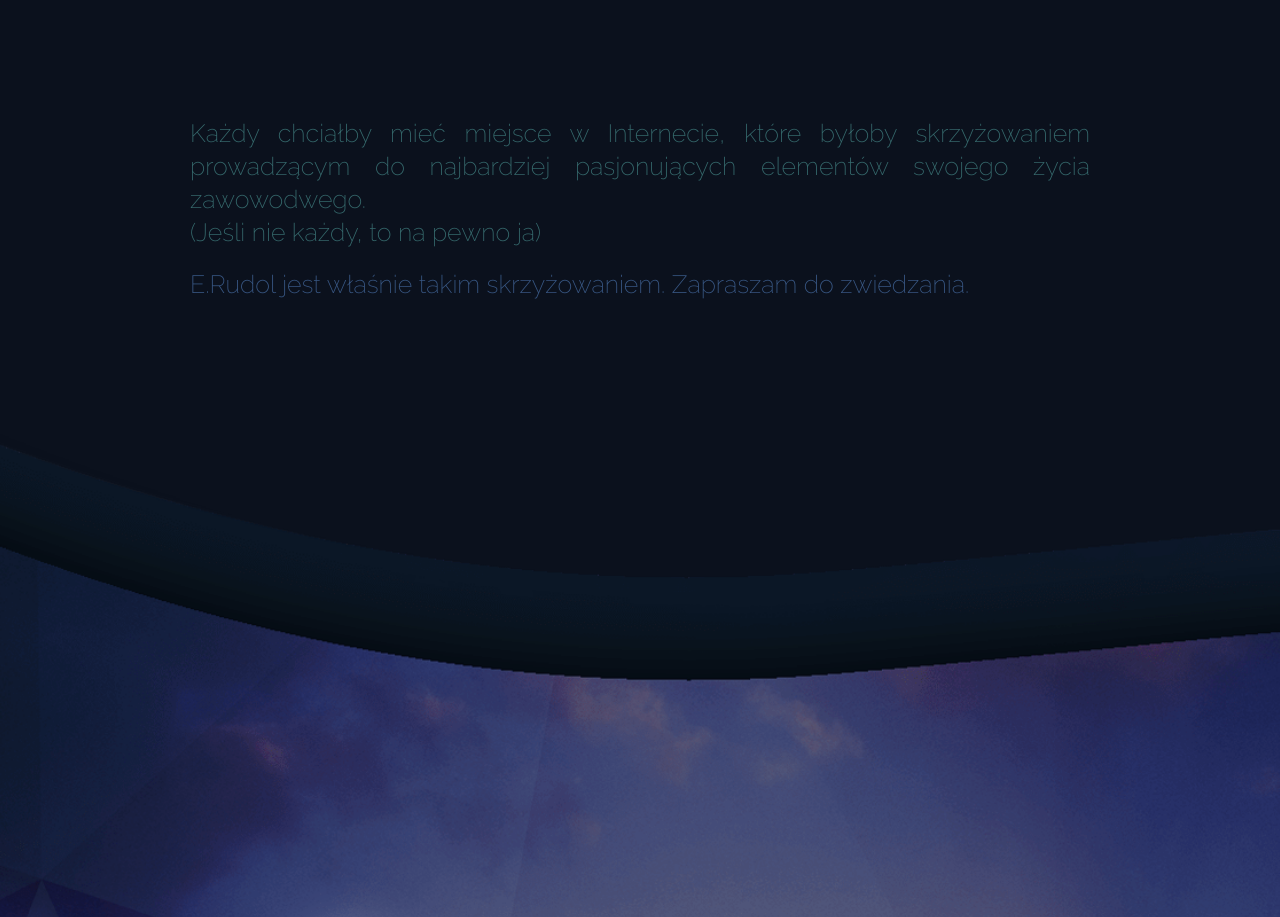
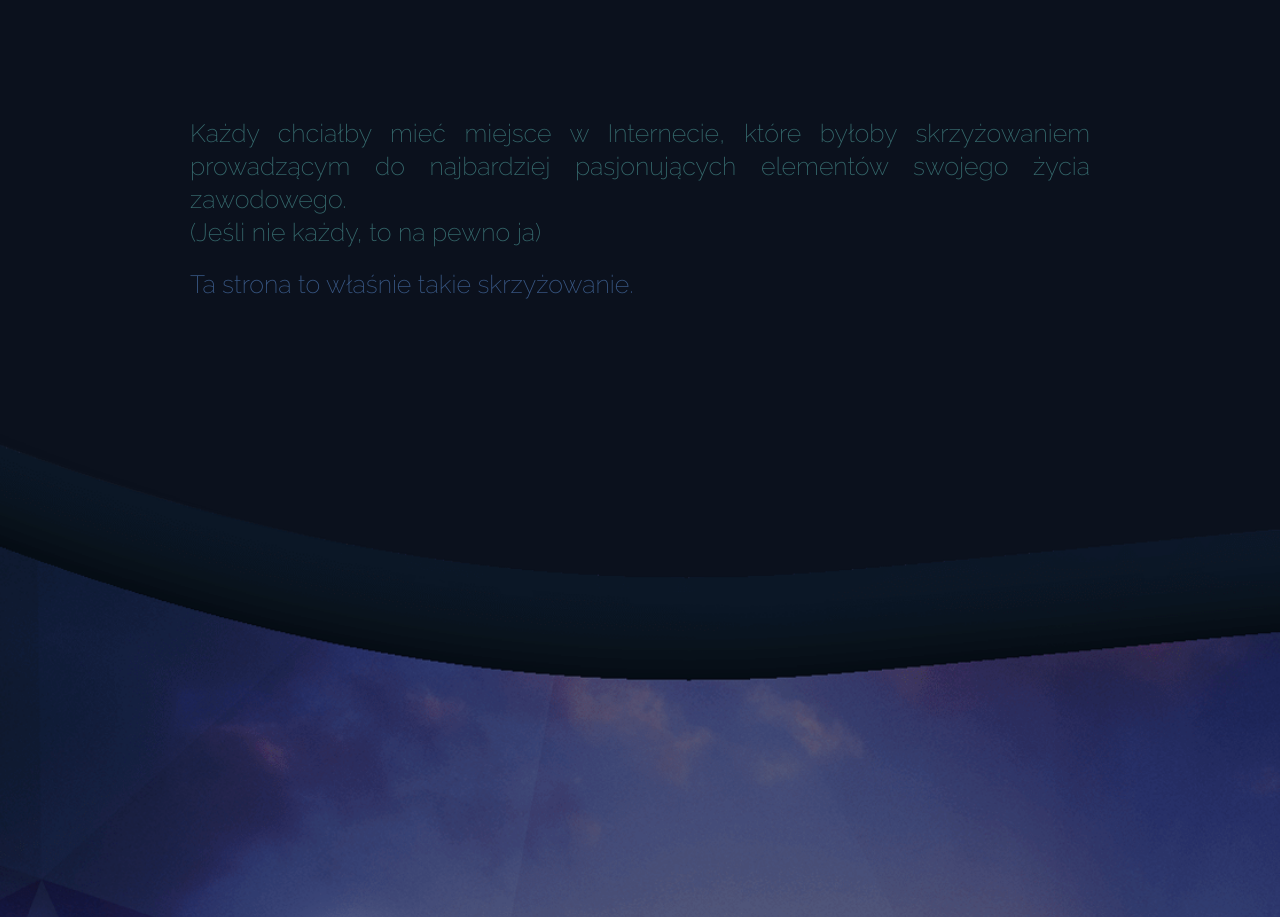
Before and after one commit to ewarudol/homePage, a plain HTML site: page index.html in a window 1280 px wide. Shown: the part 1495-2412 px from the top of the page. Drawn offline with nearby package versions, Linux system fonts and the light colour scheme.

Commit message:
Update index.html

```diff
--- a/index.html
+++ b/index.html
@@ -45,11 +45,11 @@
 
             <div class="what">
                 <p class="description-a">
-                    Każdy chciałby mieć miejsce w Internecie, które byłoby skrzyżowaniem prowadzącym do najbardziej pasjonujących elementów swojego życia zawowodwego.
+                    Każdy chciałby mieć miejsce w Internecie, które byłoby skrzyżowaniem prowadzącym do najbardziej pasjonujących elementów swojego życia zawodowego.
                     <br> (Jeśli nie każdy, to na pewno ja)
                 </p><br>
                 <p class="description-b">
-                    E.Rudol jest właśnie takim skrzyżowaniem. Zapraszam do zwiedzania.
+                    Ta strona to właśnie takie skrzyżowanie.
                 </p>
             </div>
         </div>
```
